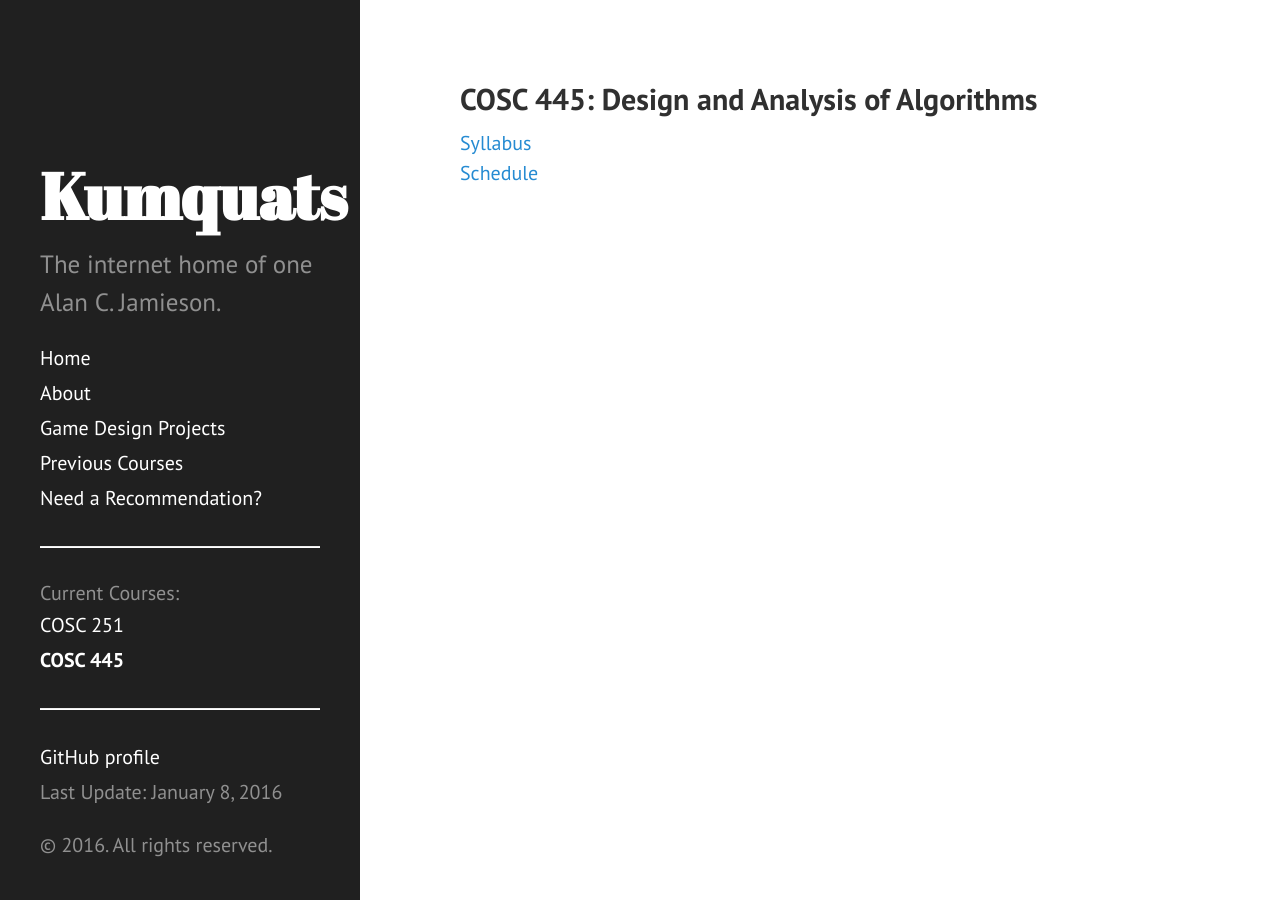
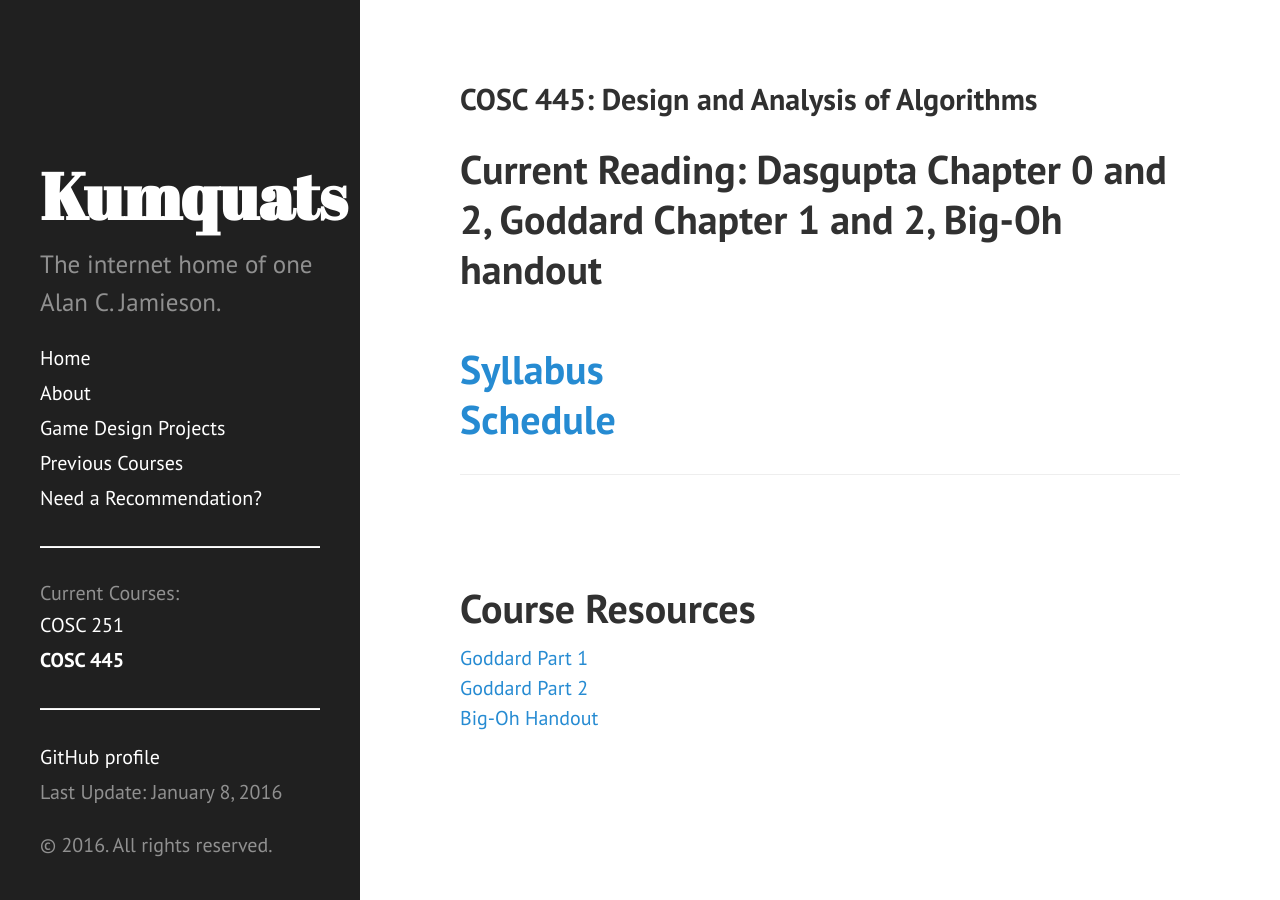
Before and after one commit to ripark/ripark.github.io, a Jekyll site: the page built from s16/cosc445.html, in a window 1280 px wide. Built offline with Jekyll 4.4.1, drawn with Linux system fonts in a browser that asks for light colours; Markdown is read by kramdown in place of the engine named in the settings.

Commit message:
first week update

```diff
--- a/s16/cosc445.html
+++ b/s16/cosc445.html
@@ -4,7 +4,18 @@ title: "COSC 445: Design and Analysis of Algorithms"
 shorttitle: "COSC 445"
 ---
 
+<h1> Current Reading: Dasgupta Chapter 0 and 2, Goddard Chapter 1 and 2, Big-Oh handout
+<br>
+<br>
 <a href="http://ripark.github.io/s16/COSC445SillyBus.pdf">Syllabus</a>
 <br>
 <a href="http://ripark.github.io/s16/COSC445Sched.pdf">Schedule</a>
 <br>
+<hr>
+<br>
+<h1>Course Resources</h1>
+<a href="http://faculty.smcm.edu/acjamieson/s14/Goddardpart1.pdf">Goddard Part 1</a>
+<br>
+<a href="http://faculty.smcm.edu/acjamieson/s14/Goddardpart2.pdf">Goddard Part 2</a>
+<br>
+<a href="http://faculty.smcm.edu/acjamieson/s14/445NotationHandout.pdf">Big-Oh Handout</a>
```
